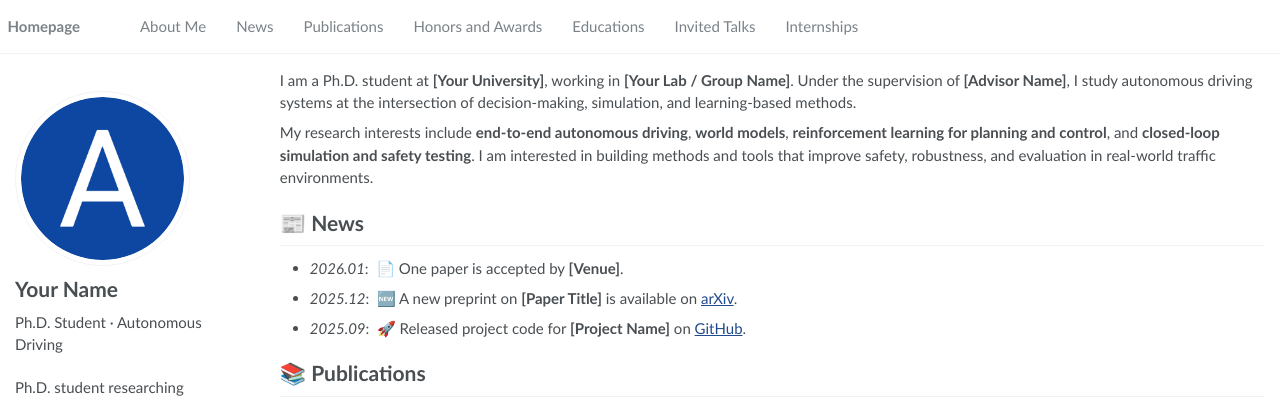
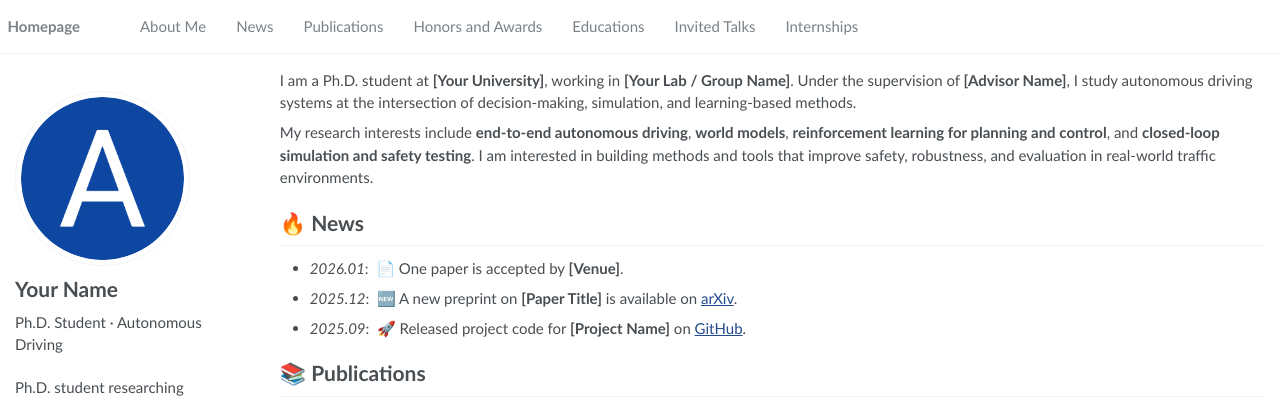
Before and after one commit to jieweny01/jieweny01.github.io, a Jekyll site: the page built from _pages/about.md, in a window 1280 px wide and 1021 px high. Shown: the top 402 px of the window. Built offline with Jekyll 4.4.1, drawn with Linux system fonts in a browser that asks for light colours.

Commit message:
Restore News section header to fire emoji
Co-authored-by: Cursor <cursoragent@cursor.com>

```diff
--- a/_pages/about.md
+++ b/_pages/about.md
@@ -13,7 +13,7 @@ I am a Ph.D. student at **[Your University]**, working in **[Your Lab / Group Na
 My research interests include **end-to-end autonomous driving**, **world models**, **reinforcement learning for planning and control**, and **closed-loop simulation and safety testing**. I am interested in building methods and tools that improve safety, robustness, and evaluation in real-world traffic environments.
 
 
-# 📰 News
+# 🔥 News
 
 - *2026.01*: &nbsp;📄 One paper is accepted by **[Venue]**.
 - *2025.12*: &nbsp;🆕 A new preprint on **[Paper Title]** is available on [arXiv](https://arxiv.org/).
```
